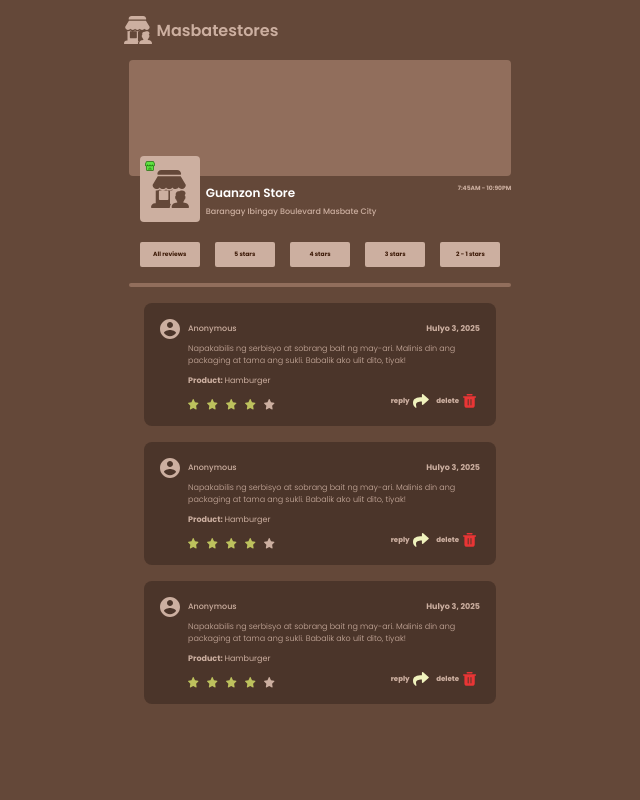
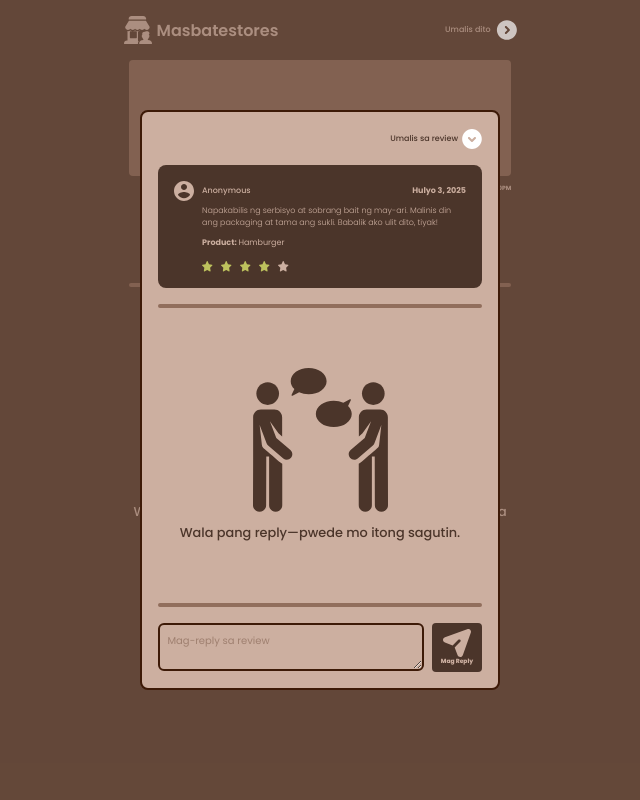
Before and after one commit to astigPree/masbatestores, a Django app: page /merchant_review/ in a window 1280 px wide. Shown: the whole page, without its empty margins (320-960 px from the left). Run offline with Django 4.2, Linux system fonts and the light colour scheme.

Commit message:
add merchant_review reply modal

```diff
--- a/static/css/merchant/merchant-page.css
+++ b/static/css/merchant/merchant-page.css
@@ -158,6 +158,22 @@ body {
 }
 
 /* merchant_review */
+
+.review-header {
+  justify-content: space-between;
+}
+
+.rh-right {
+  font-size: 8px;
+  cursor: pointer;
+}
+
+.review-header > div {
+  display: flex;
+  gap: 5px;
+  align-items: center;
+}
+
 .review-select-bar {
   display: flex;
   justify-content: center;
@@ -256,3 +272,113 @@ body {
 
   margin: 0 0.5em;
 }
+
+/*empty*/
+
+.empty {
+  color: #CCAFA0;
+  text-align: center;
+  display: flex;
+  flex-direction: column;
+  gap: 1em;
+  padding: 4em 0;
+  align-items: center;
+  justify-content: center;
+  font-size: 11px;
+}
+
+/* review-modal */
+
+.modal-backdrop {
+  position: fixed;
+  inset: 0;
+  width: 100vw;
+  height: 100vh;
+  background-color: #64483950;
+  display: flex;
+  align-items: center;
+  justify-content: center;
+  z-index: 9999;
+}
+
+.review-modal {
+  width: 90%;
+  max-width: 360px;
+  background-color: #CCAFA0;
+  border: 2px solid #3D1A07;
+  border-radius: 8px;
+  padding: 1em;
+}
+
+.review-modal-header {
+  display: flex;
+  justify-content: flex-end;
+  gap: 0.5em;
+  align-items: center;
+  color: #4B352A;
+  font-size: 8px;
+}
+
+.modal-hr {
+  border: 2.5px solid #916E5C;
+  border-radius: 2em;
+  margin: 1em auto;
+}
+
+/*
+.sub-comment-container {
+  height: 40vh;
+}
+*/
+
+.sub-comment {
+  background-color: #644839;
+}
+
+.sub-empty {
+  display: flex;
+  flex-direction: column;
+  align-items: center;
+  text-align: center;
+  gap: 1em;
+  padding: 4em 0;
+  color: #4B352A;
+  font-size: 11px;
+}
+
+.modal-send-reply {
+  display: flex;
+  justify-content: space-between;
+  gap: 0.5em;
+}
+
+.modal-send-reply textarea{
+  width: 85%;
+  height: 48px;
+  font-size: 10px;
+  padding: 0.75em;
+  color: #3D1A07;
+  background: none;
+  border: 2px solid #3D1A07;
+  border-radius: 6px;
+  resize: vertical; /* or 'none' to disable resizing */
+  box-sizing: border-box; /* ensures padding doesn't exceed width */
+}
+
+.modal-send-reply textarea::placeholder {
+  color: #3D1A0750;
+}
+
+.modal-send-reply button {
+  min-width: 50px;
+  display: flex;
+  flex-direction: column;
+  align-items: center;
+  border: none;
+  border-radius: 4px;
+  padding: 1em;
+  font-size: 6px;
+  color: #CCAFA0;
+  background-color: #4B352A;
+  cursor: pointer;
+}
--- a/templates/merchant_review/index.html
+++ b/templates/merchant_review/index.html
@@ -13,9 +13,15 @@
 
 {% block bodyblock %}
 <div class="main-wrapper">
-  <div class="header-title">
-    <img src="{% static 'assets/guest-store-human-empty.svg' %}" alt="Guest Store">
-    <p class="poppins-semibold">Masbatestores</p>
+  <div class="header-title review-header">
+    <div>
+      <img src="{% static 'assets/guest-store-human-empty.svg' %}" alt="Guest Store">
+      <p class="poppins-semibold">Masbatestores</p`>
+    </div>
+    <div class="rh-right">
+      <p class="poppins-medium">Umalis dito</p>
+      {% inline_svg 'assets/back-right-icon.svg' %}
+    </div>
   </div>
   <div class="cover"></div>
   <div class="profile-title">
@@ -38,7 +44,7 @@
       <button>2 - 1 stars</button>
     </div><!--review-select-bar-->
     <hr>
-    <div class="review-list-container">
+    <div class="review-list-container" style="display: none">
       <div class="review-block">
         <div class="review-block-user">
           {% inline_svg 'assets/guest-user-account.svg' %}
@@ -119,9 +125,89 @@
           </div>
         </div><!--review-options-->
       </div><!--review-block-->
+    </div><!--review-list-container-->
 
-
-    </div><!--review-list-container-->
+    <div class="review-list-container empty" style="display: flex">
+      {% inline_svg 'assets/merchant-review.svg' %}
+      <h3 class="poppins-medium">Wala pang review. Hikayatin ang iyong mga customer na mag-iwan ng feedback!</h3>
+    </div><!--review-list-container empty-->
   </div><!--review-section-->
 </div><!--main-wrapper-->
+
+<!--MODALS-->
+<div class="modal-backdrop">
+  <div class="review-modal">
+    <div class="review-modal-header">
+      <p class="poppins-medium">Umalis sa review</p>
+      {% inline_svg 'assets/back-down-icon.svg' %}
+    </div>
+    <div class="review-block">
+      <div class="review-block-user">
+        {% inline_svg 'assets/guest-user-account.svg' %}
+        <div class="review-name">
+          <span class="poppins-medium review-sender">Anonymous</span>
+          <span class="poppins-bold">Hulyo 3, 2025</span>
+        </div>
+      </div>
+      <div class="review-content">
+        <p class="poppins-light">Napakabilis ng serbisyo at sobrang bait ng may-ari. Malinis din ang packaging at tama ang sukli. Babalik ako ulit dito, tiyak!</p>
+        <strong class="poppins-bold">Product: <span class="poppins-regular">Hamburger</span></strong>
+      </div>
+      <div class="review-options">
+        <div class="review-stars">
+          {% inline_svg 'assets/review-liked-star.svg' %}
+          {% inline_svg 'assets/review-liked-star.svg' %}
+          {% inline_svg 'assets/review-liked-star.svg' %}
+          {% inline_svg 'assets/review-liked-star.svg' %}
+          {% inline_svg 'assets/review-unliked-star.svg' %}
+        </div>
+      </div><!--review-options-->
+    </div><!--review-block-->
+    <hr class="modal-hr">
+
+    <!-- if review has replies-->
+    <div class="sub-comment-container" style="display: none;">
+      <div class="review-block sub-comment">
+        <div class="review-block-user">
+          {% inline_svg 'assets/guest-user-account.svg' %}
+          <div class="review-name">
+            <span class="poppins-medium review-sender">Anonymous</span>
+            <span class="poppins-bold">Hulyo 3, 2025</span>
+          </div>
+        </div>
+        <div class="review-content">
+          <p class="poppins-light">Napakabilis ng serbisyo at sobrang bait ng may-ari. Malinis din ang packaging at tama ang sukli. Babalik ako ulit dito, tiyak!</p>
+        </div>
+      </div><!--review-block-->
+      <div class="review-block sub-comment">
+        <div class="review-block-user">
+          {% inline_svg 'assets/guest-user-account.svg' %}
+          <div class="review-name">
+            <span class="poppins-medium review-sender">Anonymous</span>
+            <span class="poppins-bold">Hulyo 3, 2025</span>
+          </div>
+        </div>
+        <div class="review-content">
+          <p class="poppins-light">Napakabilis ng serbisyo at sobrang bait ng may-ari. Malinis din ang packaging at tama ang sukli. Babalik ako ulit dito, tiyak!</p>
+        </div>
+      </div><!--review-block-->
+    </div><!--sub-comment-container-->
+
+    <!--if review has no replies-->
+    <div class="sub-comment-container sub-empty">
+      {% inline_svg 'assets/merchant-review.svg' %}
+      <h3 class="poppins-medium">Wala pang reply—pwede mo itong sagutin.</h3>
+    </div>
+
+    <hr class="modal-hr">
+    <div class="modal-send-reply">
+      <textarea class="poppins-regular" placeholder="Mag-reply sa review"></textarea>
+      <button class="poppins-extrabold">
+        {% inline_svg 'assets/review-reply-send.svg' %}
+        Mag Reply
+      </button>
+    </div><!--modal-send-reply-->
+  </div><!--review-modal-->
+</div><!--modal-backdrop-->
+
 {% endblock bodyblock %}
```
Also changed, not shown: static/assets/merchant-review.svg (added).
